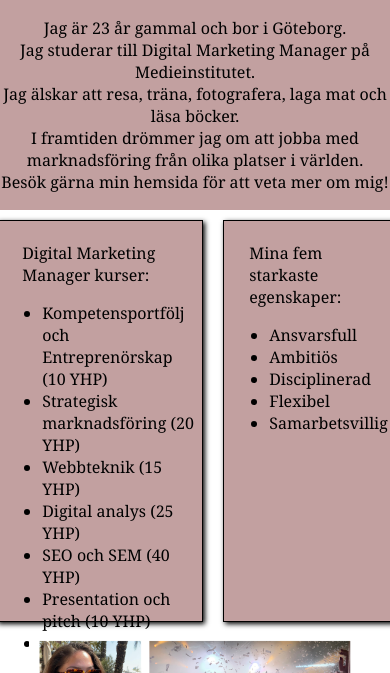
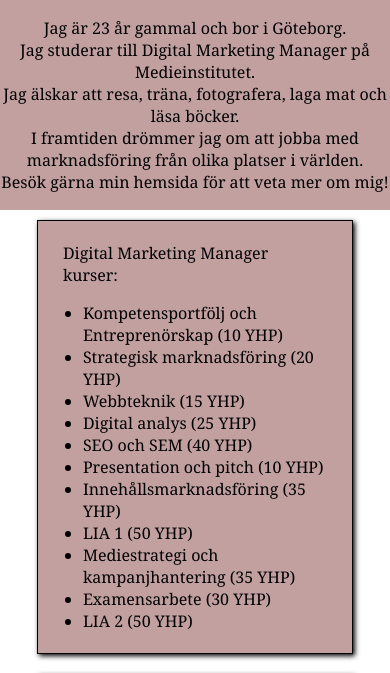
Before and after one commit to emmallopez/cv, a plain HTML site: page index.html in a window 390 px wide. Shown: the part 169-842 px from the top of the page. Drawn offline with Linux system fonts and the light colour scheme.

Commit message:
adds css

```diff
--- a/style.css
+++ b/style.css
@@ -39,8 +39,18 @@ main {
   align-items: center;
 }
 
+@media screen and (max-width:767px){
+  .box{
+    flex-direction: column;
+  }
+  .item{
+    width:78% !important;
+    height:auto !important;
+  }
+}
+
 .item {
-  width: 50%;
+  width: 40%;
   height: 390px;
   position: center;
 
```
